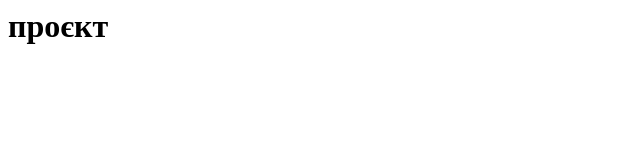
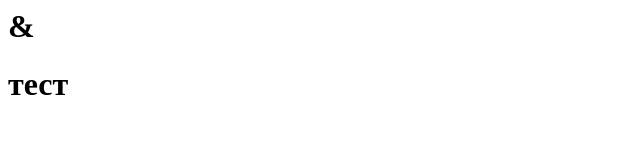
Before and after one commit to Sofiia6565/ww1-Lab, a plain HTML site: page index.html in a window 1280 px wide. Shown: the whole page, without its empty margins (0-640 px from the left). Drawn offline with Linux system fonts and the light colour scheme.

Commit message:
Update index.html

```diff
--- a/index.html
+++ b/index.html
@@ -1 +1,2 @@
-<h1>проєкт</h1>
+<h1>&</h1>
+<h1>тест</h1>
```
